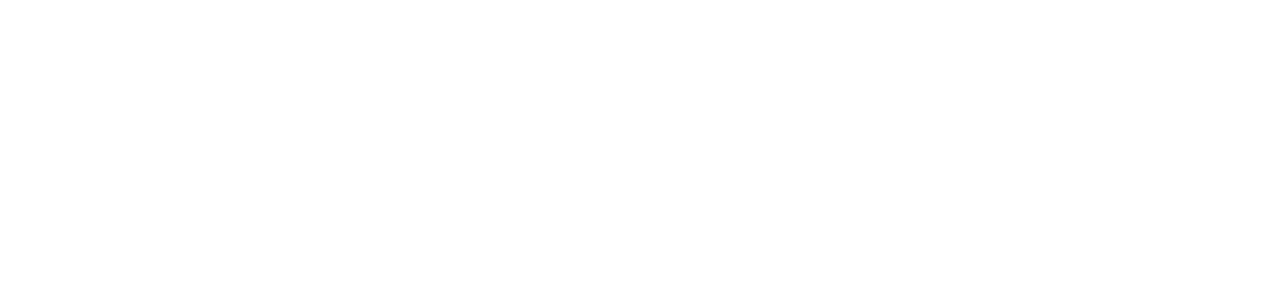
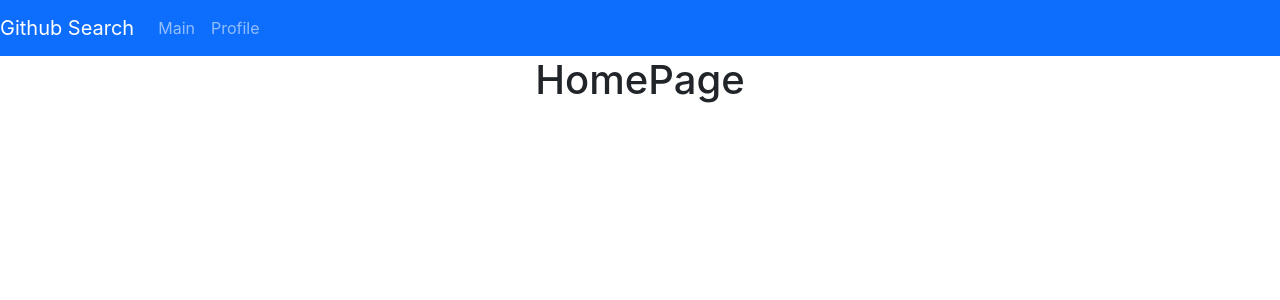
Before and after one commit to OlehFilyak/github-search-react, a React (Create React App) app: page / in a window 1280 px wide. Shown: the top 300 px of the page. Built offline with nearby package versions, Linux system fonts and the light colour scheme.

Commit message:
added structure to the project

```diff
--- a/package.json
+++ b/package.json
@@ -1,5 +1,5 @@
 {
-  "name": "github-search-react",
+  "name": "template",
   "version": "0.1.0",
   "private": true,
   "dependencies": {
@@ -9,6 +9,7 @@
     "bootstrap": "^5.0.2",
     "node-sass": "^6.0.1",
     "react": "^17.0.2",
+    "react-bootstrap": "^2.0.0-beta.4",
     "react-dom": "^17.0.2",
     "react-scripts": "4.0.3",
     "web-vitals": "^1.1.2"
--- a/src/App.js
+++ b/src/App.js
@@ -1,7 +1,21 @@
-import "./App.css";
+import React from "react";
+import { Navbar } from "./Components/Navbar/Navbar";
+import { Home } from "./Components/pages/Home";
+import "./App.scss";
 
-function App() {
-  return <div className="App"></div>;
+import { Component } from "react";
+
+class App extends Component {
+  render() {
+    return (
+      <React.Fragment>
+        <Navbar />
+        <div className="App">
+          <Home />
+        </div>
+      </React.Fragment>
+    );
+  }
 }
 
 export default App;
--- /dev/null
+++ b/src/Components/Navbar/Navbar.jsx
@@ -0,0 +1,17 @@
+export const Navbar = () => (
+  <nav className="navbar navbar-dark bg-primary navbar-expand-lg">
+    <div className="navbar-brand">Github Search</div>
+    <ul className="navbar-nav">
+      <li className="nav-item">
+        <a href="/" className="nav-link">
+          Main
+        </a>
+      </li>
+      <li className="nav-item">
+        <a href="/about" className="nav-link">
+          Profile
+        </a>
+      </li>
+    </ul>
+  </nav>
+);
--- /dev/null
+++ b/src/Components/pages/Home.js
@@ -0,0 +1,7 @@
+export const Home = () => {
+  return (
+    <div>
+      <h1>HomePage</h1>
+    </div>
+  );
+};
--- a/src/index.js
+++ b/src/index.js
@@ -1,6 +1,6 @@
 import React from "react";
 import ReactDOM from "react-dom";
-import "./index.css";
+import "./index.scss";
 import App from "./App";
 
 ReactDOM.render(
--- a/src/index.css
+++ b/src/index.scss
@@ -1,3 +1,4 @@
+@import "~bootstrap/scss/bootstrap";
 body {
   margin: 0;
   font-family: -apple-system, BlinkMacSystemFont, 'Segoe UI', 'Roboto', 'Oxygen',
```
Also changed, not shown: src/Components/pages/About.js (added, +7 -0 lines), src/Components/pages/Profile.js (added, +7 -0 lines), src/App.scss (line endings or trailing spaces), 1 other file (tests, documents, lock files or other folders).
